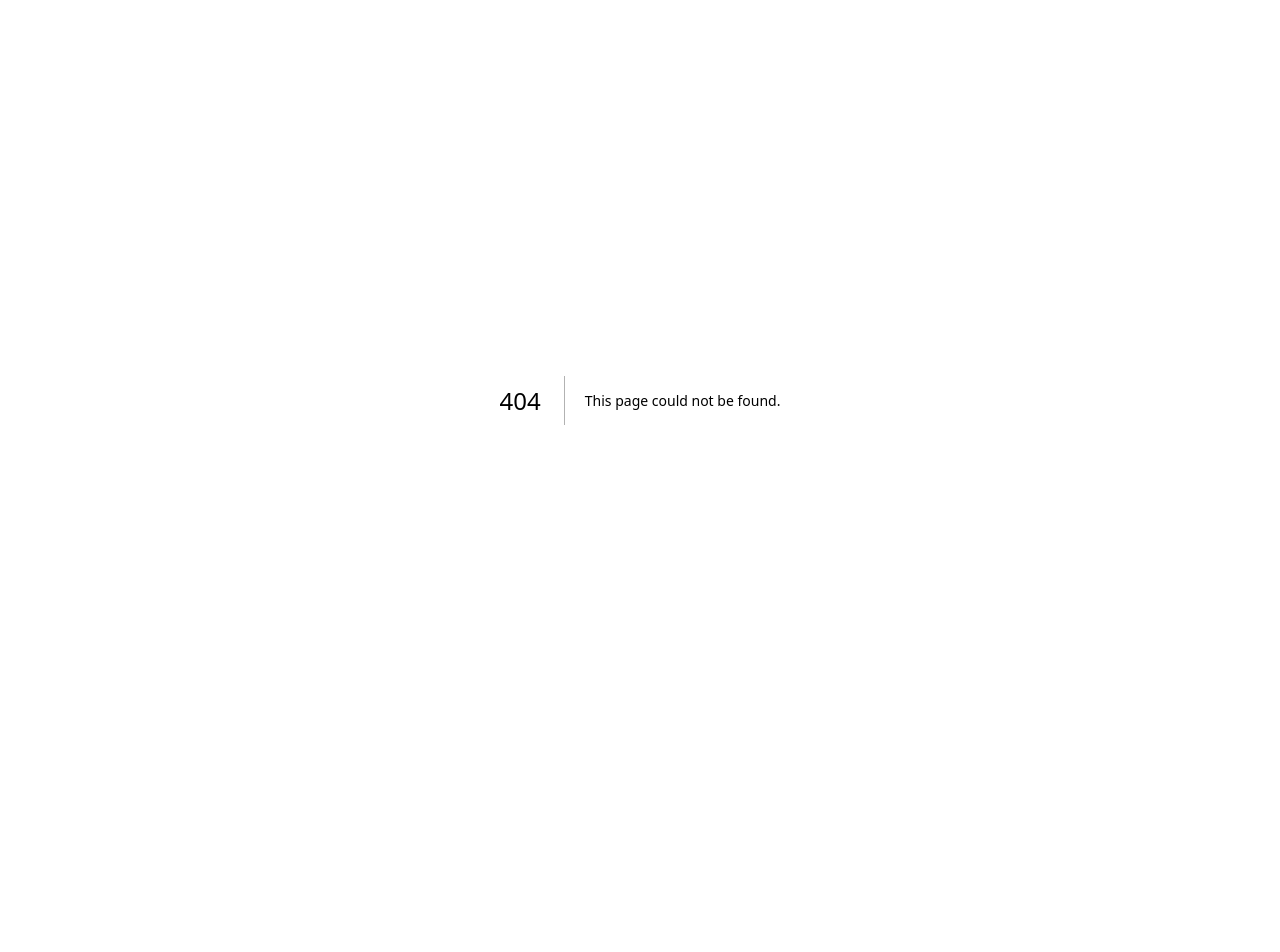
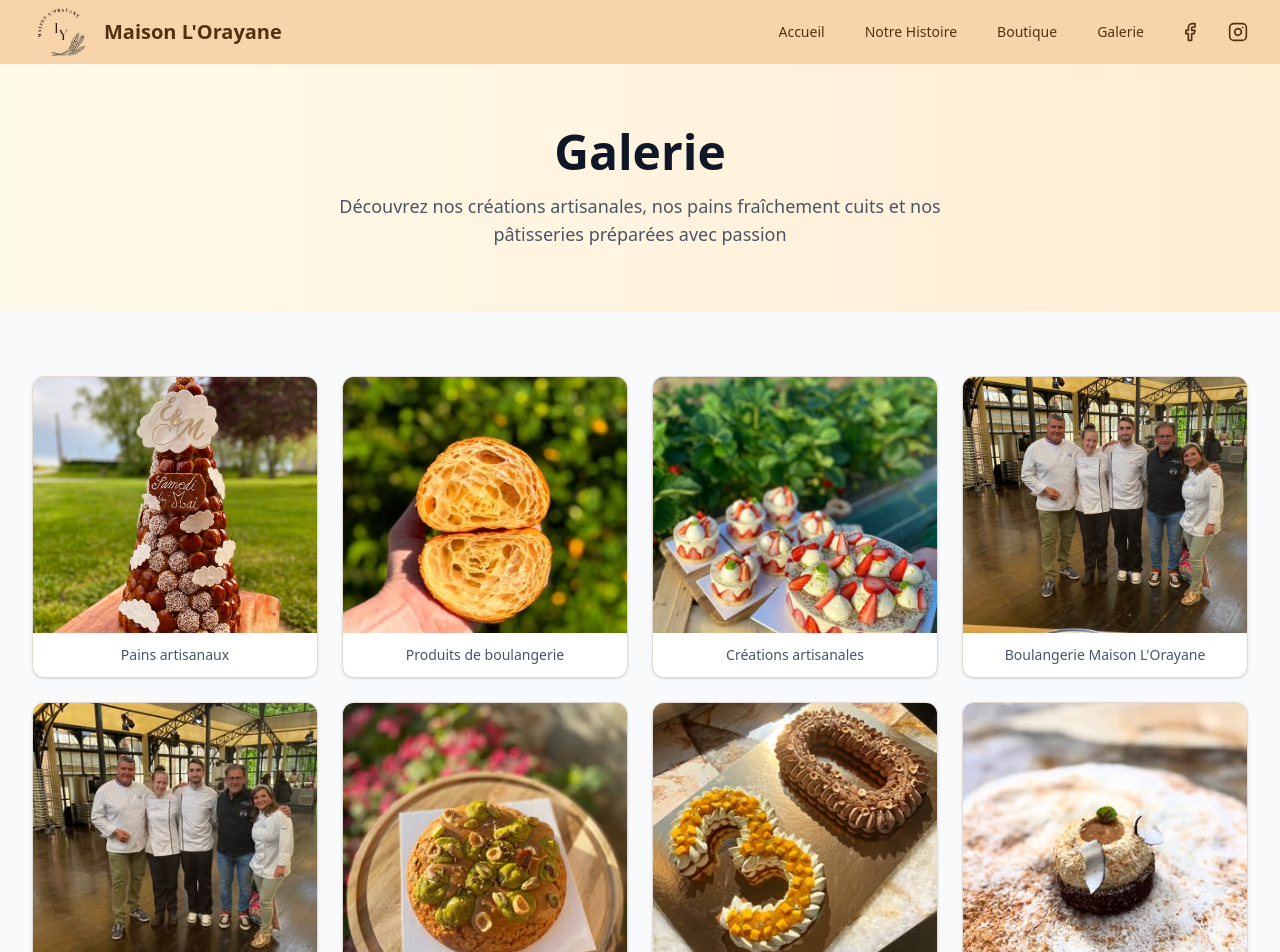
Before and after one commit to AxelMth/maison-lorayane, a Next.js app: page /gallery in a window 1280 px wide. Before the commit this address had no page. Shown: the top 952 px of the page. Before the commit the page ends 800 px from the top, so only its background shows below. Built offline with nearby package versions, Linux system fonts and the light colour scheme.

Commit message:
Add gallery section to HomePage and create GalleryPage for showcasing images. Update navigation to include a link to the new gallery. Enhance layout and content for better user engagement.

```diff
--- /dev/null
+++ b/app/gallery/page.tsx
@@ -0,0 +1,89 @@
+import Image from 'next/image'
+import Link from 'next/link'
+import Nav from '@/components/nav'
+import { Card, CardContent } from '@/components/ui/card'
+
+// List of all images in the public/images folder (excluding branding and placeholder images)
+const galleryImages = [
+  { src: '/images/468098791_17948876597897027_4144459834020110199_n.jpg', alt: 'Pains artisanaux' },
+  { src: '/images/496009189_17968750289897027_4541325153468900542_n.jpg', alt: 'Produits de boulangerie' },
+  { src: '/images/504308245_17972860889897027_4246230941807376782_n.jpg', alt: 'Créations artisanales' },
+  { src: '/images/515283011_728213573482694_1000083559690009543_n(1).jpg', alt: 'Boulangerie Maison L\'Orayane' },
+  { src: '/images/515283011_728213573482694_1000083559690009543_n(2).jpg', alt: 'Pains et pâtisseries' },
+  { src: '/images/545241540_17983109474897027_4359208589275347731_n.jpg', alt: 'Spécialités quotidiennes' },
+  { src: '/images/557538420_17985499265897027_621639666258727636_n.jpg', alt: 'Pâtisseries maison' },
+  { src: '/images/573046755_17989741748897027_3378583018265798393_n.jpg', alt: 'Pains tradition' },
+  { src: '/images/banner.jpg', alt: 'Bannière Maison L\'Orayane' },
+  { src: '/images/image_10.jpg', alt: 'Création artisanale' },
+  { src: '/images/image_49.jpg', alt: 'Produit de boulangerie' },
+  { src: '/images/image_5.jpg', alt: 'Spécialité boulangère' },
+  { src: '/images/image_50.jpg', alt: 'Pains artisanaux' },
+  { src: '/images/image_51.jpg', alt: 'Viennoiseries' },
+  { src: '/images/image_52.jpg', alt: 'Pâtisseries' },
+  { src: '/images/image_53.jpg', alt: 'Créations uniques' },
+  { src: '/images/image_54.jpg', alt: 'Produits frais' },
+  { src: '/images/image_55.jpg', alt: 'Boulangerie artisanale' },
+  { src: '/images/image_56.jpg', alt: 'Pains spéciaux' },
+  { src: '/images/image_57.jpg', alt: 'Délices de la boulangerie' },
+  { src: '/images/image_58.jpg', alt: 'Tradition française' },
+  { src: '/images/image_9.jpg', alt: 'Artisanat boulanger' },
+]
+
+export default function GalleryPage() {
+  return (
+    <div className="min-h-screen bg-gray-50">
+      <Nav />
+
+      {/* Header */}
+      <section className="bg-gradient-to-r from-amber-50 to-orange-100 py-16">
+        <div className="max-w-7xl mx-auto px-4 sm:px-6 lg:px-8">
+          <div className="text-center">
+            <h1 className="text-4xl md:text-5xl font-bold text-gray-900 mb-4">Galerie</h1>
+            <p className="text-lg text-gray-600 max-w-2xl mx-auto">
+              Découvrez nos créations artisanales, nos pains fraîchement cuits et nos pâtisseries préparées avec passion
+            </p>
+          </div>
+        </div>
+      </section>
+
+      {/* Gallery Grid */}
+      <section className="py-16">
+        <div className="max-w-7xl mx-auto px-4 sm:px-6 lg:px-8">
+          <div className="grid grid-cols-1 sm:grid-cols-2 md:grid-cols-3 lg:grid-cols-4 gap-6">
+            {galleryImages.map((image, index) => (
+              <Card
+                key={index}
+                className="overflow-hidden hover:shadow-xl transition-all hover:-translate-y-1 group cursor-pointer"
+              >
+                <div className="relative h-64 w-full">
+                  <Image
+                    src={image.src}
+                    alt={image.alt}
+                    fill
+                    className="object-cover group-hover:scale-105 transition-transform duration-300"
+                    sizes="(max-width: 640px) 100vw, (max-width: 1024px) 50vw, 25vw"
+                  />
+                </div>
+                <CardContent className="p-3">
+                  <p className="text-sm text-gray-600 text-center">{image.alt}</p>
+                </CardContent>
+              </Card>
+            ))}
+          </div>
+        </div>
+      </section>
+
+      {/* Back to Home */}
+      <section className="py-8 bg-white">
+        <div className="max-w-7xl mx-auto px-4 sm:px-6 lg:px-8 text-center">
+          <Link
+            href="/"
+            className="text-amber-600 hover:text-amber-700 font-medium hover:underline"
+          >
+            ← Retour à l&apos;accueil
+          </Link>
+        </div>
+      </section>
+    </div>
+  )
+}
--- a/app/page.tsx
+++ b/app/page.tsx
@@ -195,6 +195,74 @@ export default function HomePage() {
         </div>
       </section>
 
+      {/* Gallery Preview Section */}
+      <section className="py-16 bg-white">
+        <div className="max-w-7xl mx-auto px-4 sm:px-6 lg:px-8">
+          <div className="text-center mb-12">
+            <h2 className="text-3xl font-bold text-gray-900 mb-4">Galerie Photos</h2>
+            <p className="text-lg text-gray-600 max-w-2xl mx-auto">
+              Explorez notre univers à travers une sélection de nos plus belles créations
+            </p>
+          </div>
+
+          <div className="grid md:grid-cols-3 gap-6 mb-8">
+            <Card className="overflow-hidden hover:shadow-xl transition-all hover:-translate-y-1 group cursor-pointer">
+              <Link href="/gallery">
+                <div className="relative h-80 w-full">
+                  <Image
+                    src="/images/image_9.jpg"
+                    alt="Galerie - Créations artisanales"
+                    fill
+                    className="object-cover group-hover:scale-105 transition-transform duration-300"
+                  />
+                </div>
+                <CardContent className="p-4">
+                  <h3 className="font-semibold text-center">Nos Créations</h3>
+                </CardContent>
+              </Link>
+            </Card>
+
+            <Card className="overflow-hidden hover:shadow-xl transition-all hover:-translate-y-1 group cursor-pointer">
+              <Link href="/gallery">
+                <div className="relative h-80 w-full">
+                  <Image
+                    src="/images/image_51.jpg"
+                    alt="Galerie - Viennoiseries"
+                    fill
+                    className="object-cover group-hover:scale-105 transition-transform duration-300"
+                  />
+                </div>
+                <CardContent className="p-4">
+                  <h3 className="font-semibold text-center">Viennoiseries</h3>
+                </CardContent>
+              </Link>
+            </Card>
+
+            <Card className="overflow-hidden hover:shadow-xl transition-all hover:-translate-y-1 group cursor-pointer">
+              <Link href="/gallery">
+                <div className="relative h-80 w-full">
+                  <Image
+                    src="/images/image_52.jpg"
+                    alt="Galerie - Pâtisseries"
+                    fill
+                    className="object-cover group-hover:scale-105 transition-transform duration-300"
+                  />
+                </div>
+                <CardContent className="p-4">
+                  <h3 className="font-semibold text-center">Pâtisseries</h3>
+                </CardContent>
+              </Link>
+            </Card>
+          </div>
+
+          <div className="text-center">
+            <Button asChild size="lg" className="bg-amber-600 hover:bg-amber-700 text-white hover:cursor-pointer">
+              <Link href="/gallery">Voir toute la galerie</Link>
+            </Button>
+          </div>
+        </div>
+      </section>
+
       {/* Footer */}
       <footer className="bg-amber-800 text-white py-8">
         <div className="max-w-7xl mx-auto px-4 sm:px-6 lg:px-8">
--- a/components/nav.tsx
+++ b/components/nav.tsx
@@ -34,6 +34,9 @@ export default function Nav() {
               </Link>
               <Link href="/boutique" className="px-3 py-2 rounded-md text-sm font-medium hover:opacity-90">
                 Boutique
+              </Link>
+              <Link href="/gallery" className="px-3 py-2 rounded-md text-sm font-medium hover:opacity-90">
+                Galerie
               </Link>
             </div>
             <div className="ml-6 flex items-center space-x-3 gap-4">
@@ -122,6 +125,13 @@ export default function Nav() {
               >
                 Boutique
               </Link>
+              <Link
+                href="/gallery"
+                className="block px-3 py-2 rounded-md text-base font-medium hover:opacity-90"
+                onClick={() => setOpen(false)}
+              >
+                Galerie
+              </Link>
             </div>
             <div className="mt-3 px-3 flex justify-end space-x-4">
               <Link
```
